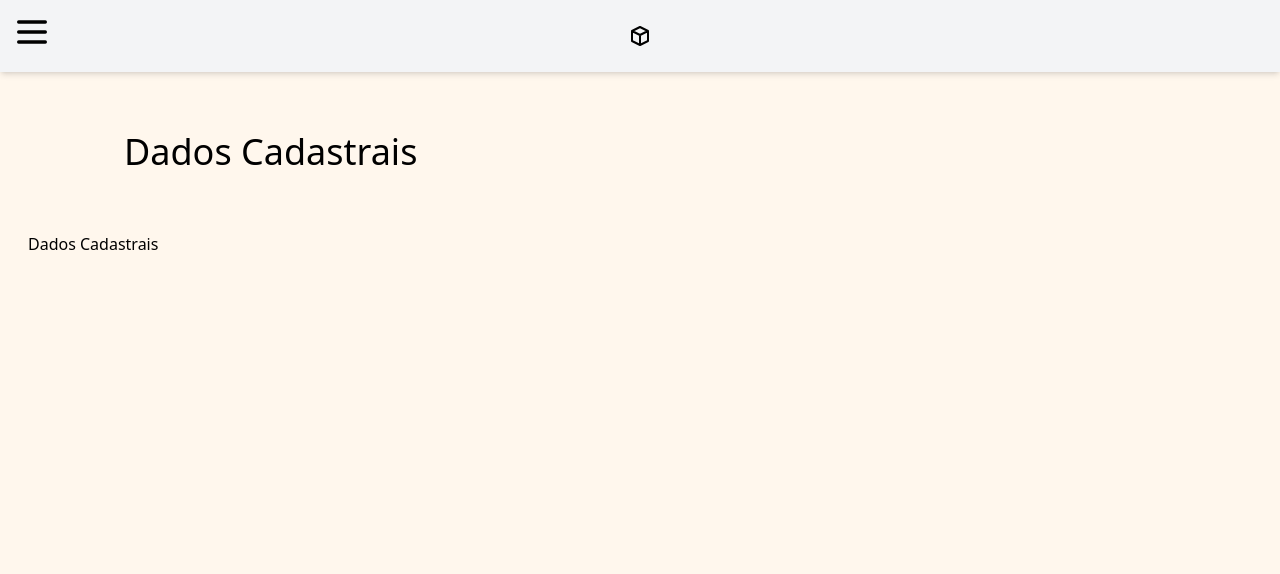
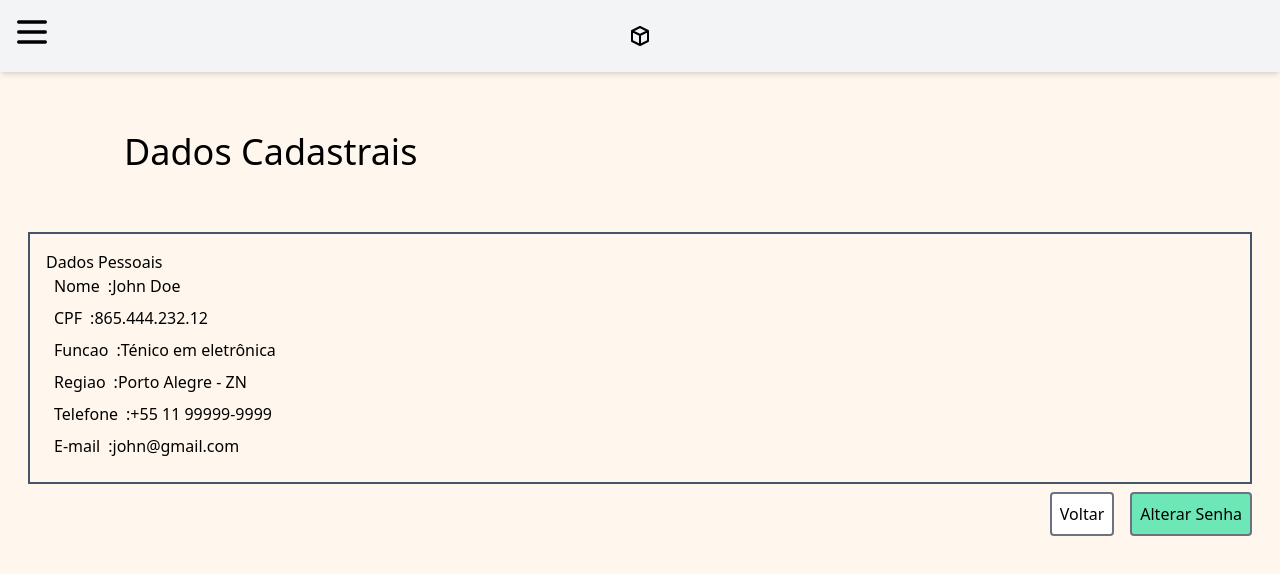
Before and after one commit to gribasads/pic-ui, a Next.js app: page /profile in a window 1280 px wide. Shown: the top 574 px of the page. Built offline with nearby package versions, Linux system fonts and the light colour scheme.

Commit message:
added button and block info

```diff
--- /dev/null
+++ b/components/BlockInfo/index.tsx
@@ -0,0 +1,19 @@
+import React from 'react'
+
+export default function BlockInfo({infos, title} : {infos: any, title: string}) {
+
+  return (
+    <div className='border-2 border-solid border-slate-600 p-4'>
+     <span className='p-2s'>{title}</span>
+     {
+         infos.map((info:any) => (
+              <div key={info.id} className='pb-2'>
+                    <span className='p-2'>{info.label}</span>
+                    <span>:</span>
+                    <span>{info.value}</span>
+                </div>
+            ))
+     }
+    </div>
+  )
+}
--- /dev/null
+++ b/components/Button/back.tsx
@@ -0,0 +1,8 @@
+import React from 'react'
+
+export default function BackButton() {
+  return (
+    <button className='p-2 bg-white border-2 rounded
+    border-solid border-gray-500 hover:opacity-70'>Voltar</button>
+  )
+}
--- /dev/null
+++ b/components/Button/confirm.tsx
@@ -0,0 +1,8 @@
+import React from 'react'
+
+export default function ConfirmButton({name}: {name: string}) {
+  return (
+    <button className='p-2 bg-emerald-300 border-2 rounded
+    border-solid border-gray-500 hover:opacity-70'>{name}</button>
+  )
+}
--- a/components/template/Page.tsx
+++ b/components/template/Page.tsx
@@ -5,7 +5,7 @@ import Content from './Content'
 import Title from './Title'
 
 interface Prop {
-  children: React.ReactComponentElement<any>
+  children: any
   title?: string
 }
 
--- a/pages/profile.tsx
+++ b/pages/profile.tsx
@@ -1,8 +1,25 @@
 import React from 'react'
+import BlockInfo from '../components/BlockInfo'
+import BackButton from '../components/Button/back'
+import ConfirmButton from '../components/Button/confirm'
 import Page from '../components/template/Page'
 
 export default function profile() {
+  const infos = [
+    { id: 1, label: 'Nome', value: 'John Doe' },
+    { id: 4, label: 'CPF', value: '865.444.232.12' },
+    { id: 5, label: 'Funcao', value: 'Ténico em eletrônica' },
+    { id: 6, label: 'Regiao', value: 'Porto Alegre - ZN' },
+    { id: 3, label: 'Telefone', value: '+55 11 99999-9999' },
+    { id: 2, label: 'E-mail', value: 'john@gmail.com' },
+  ]
   return (
-    <Page title='Dados Cadastrais'><h1>Dados Cadastrais</h1></Page>
+    <Page title='Dados Cadastrais'>
+      <BlockInfo infos={infos} title={'Dados Pessoais'}/>
+      <div className='flex justify-end pt-2 gap-4'>
+      <BackButton />
+      <ConfirmButton name='Alterar Senha'/>
+      </div>
+      </Page>
   )
 }
--- a/pages/service.tsx
+++ b/pages/service.tsx
@@ -1,10 +1,20 @@
 import React from 'react'
+import Table from '../components/table'
 import Page from '../components/template/Page'
 
 export default function service() {
+  const headers = [
+    { key: 'id', label: 'ID' },
+    { key: 'name', label: 'Name' },
+  ]
+  const data = [
+    { id: 1, name: 'John Doe', email: 'gmail.com' },
+    { id: 2, name: 'John Doe', email: 'gmail.com' },
+    { id: 3, name: 'John Doe', email: 'gmail.com' },
+  ]
   return (
     <Page title='Chamados'>
-        <h1>Service</h1>
+        <Table data={data} headers={headers}/>
     </Page>
   )
 }
```
